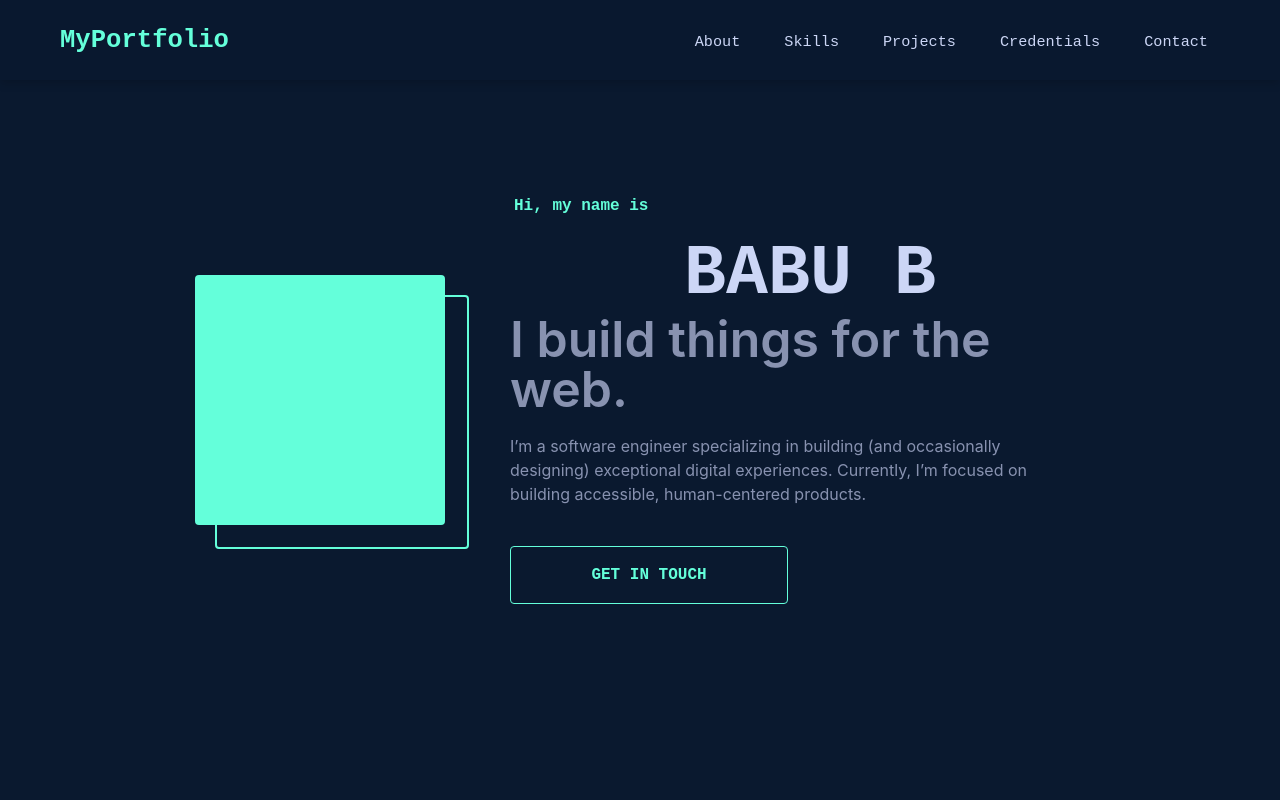
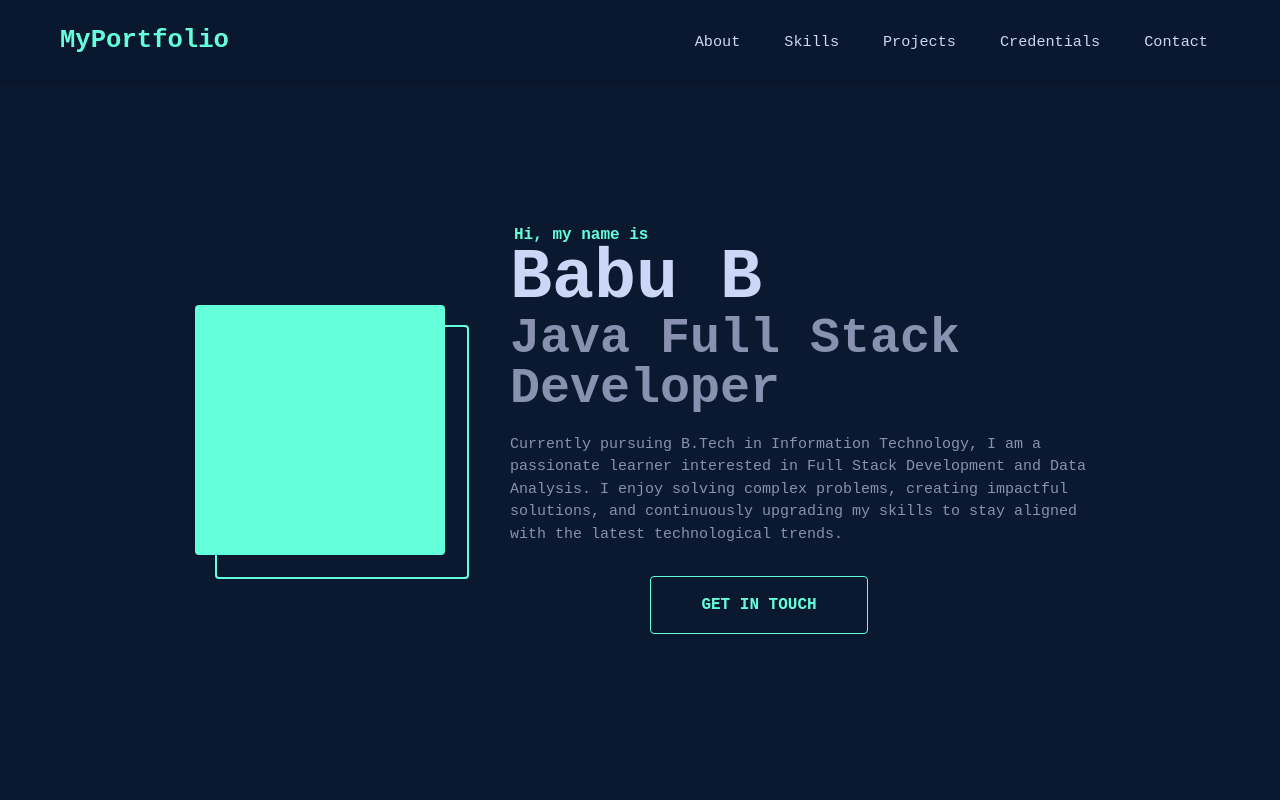
Before and after one commit to Babu16102005/BABU-portfolio, a React (Vite) app: page / in a window 1280 px wide. Shown: the top 800 px of the page. Built offline with nearby package versions, Linux system fonts and the light colour scheme.

Commit message:
Initial commit

```diff
--- a/src/components/Home/Home.css
+++ b/src/components/Home/Home.css
@@ -4,7 +4,8 @@
   justify-content: center;
   align-items: center;
   min-height: 100vh;
-  padding: 100px 20px; /* leave space for fixed header */
+  padding: 10px 20px; /* leave space for fixed header */
+  margin-top: 30px;
   box-sizing: border-box;
   background-color: var(--navy, #0a192f);
 }
@@ -30,7 +31,8 @@
   font-family: var(--font-mono);
   font-size: clamp(14px, 5vw, 16px);
   color: var(--secondary-color);
-  margin: 0 0 20px 4px;
+  margin: 0 0 0px 4px;
+
 }
 
 .name {
@@ -38,6 +40,9 @@
   color: var(--light-slate);
   font-weight: 600;
   margin: 0;
+  line-height: 1;
+  font-family: var(--font-mono);
+  text-align: left;
 }
 
 .subtitle {
@@ -46,14 +51,17 @@
   font-weight: 600;
   margin: 0;
   line-height: 1;
+  font-family: var(--font-mono);
 }
 
 .intro-text {
-  max-width: 540px;
+  max-width: 640px;
   margin: 20px 0 0;
   color: var(--slate);
   line-height: 1.5;
   text-align: left;
+  font-size: 15px;
+  font-family: var(--font-mono);
 }
 
 /* ---------- CTA Button ---------- */
@@ -69,10 +77,12 @@
   text-transform: uppercase;
   font-weight: 600;
   cursor: pointer;
-  width: 220px;
-  margin: 40px 0 0;
-  display: block;
+  width: 160px;
+  margin: 30px 140px 0;
+  display: flex;
   text-align: center;
+  justify-content: center;
+  align-items: center;
   transition: all 0.25s ease-in-out;
 }
 
@@ -132,6 +142,12 @@
   .home-content {
     gap: 30px;
   }
+  .greeting {
+    text-align: center;
+  }
+  .name {
+    text-align: center;
+  }
 }
 
 @media (max-width: 768px) {
--- a/src/components/Home/Home.jsx
+++ b/src/components/Home/Home.jsx
@@ -16,12 +16,13 @@ const Home = () => {
         {/* Right side - Text */}
         <div className="text-content">
           <h1 className="greeting">Hi, my name is</h1>
-          <h2 className="name">BABU B</h2>
-          <h3 className="subtitle">I build things for the web.</h3>
+          <h2 className="name">Babu B</h2>
+          <h3 className="subtitle">Java Full Stack Developer</h3>
           <p className="intro-text">
-            I’m a software engineer specializing in building (and occasionally designing)
-            exceptional digital experiences. Currently, I’m focused on building accessible,
-            human-centered products.
+          Currently pursuing B.Tech in Information Technology, I am a passionate
+          learner interested in Full Stack Development and Data Analysis. I enjoy
+           solving complex problems, creating impactful solutions, and continuously
+            upgrading my skills to stay aligned with the latest technological trends.
           </p>
           <a href="#contact" className="cta-button">Get In Touch</a>
         </div>
```
Also changed, not shown: public/logo192.png (deleted), public/logo512.png (deleted).
